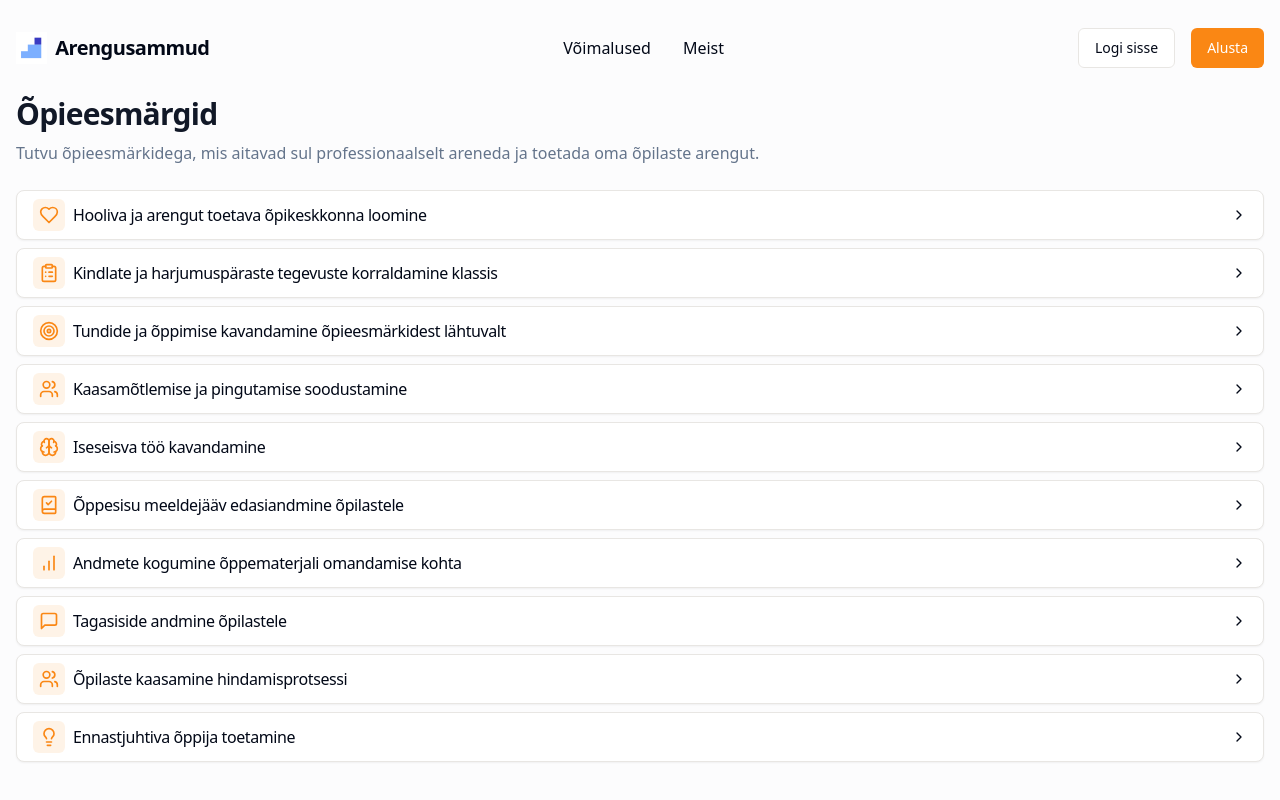
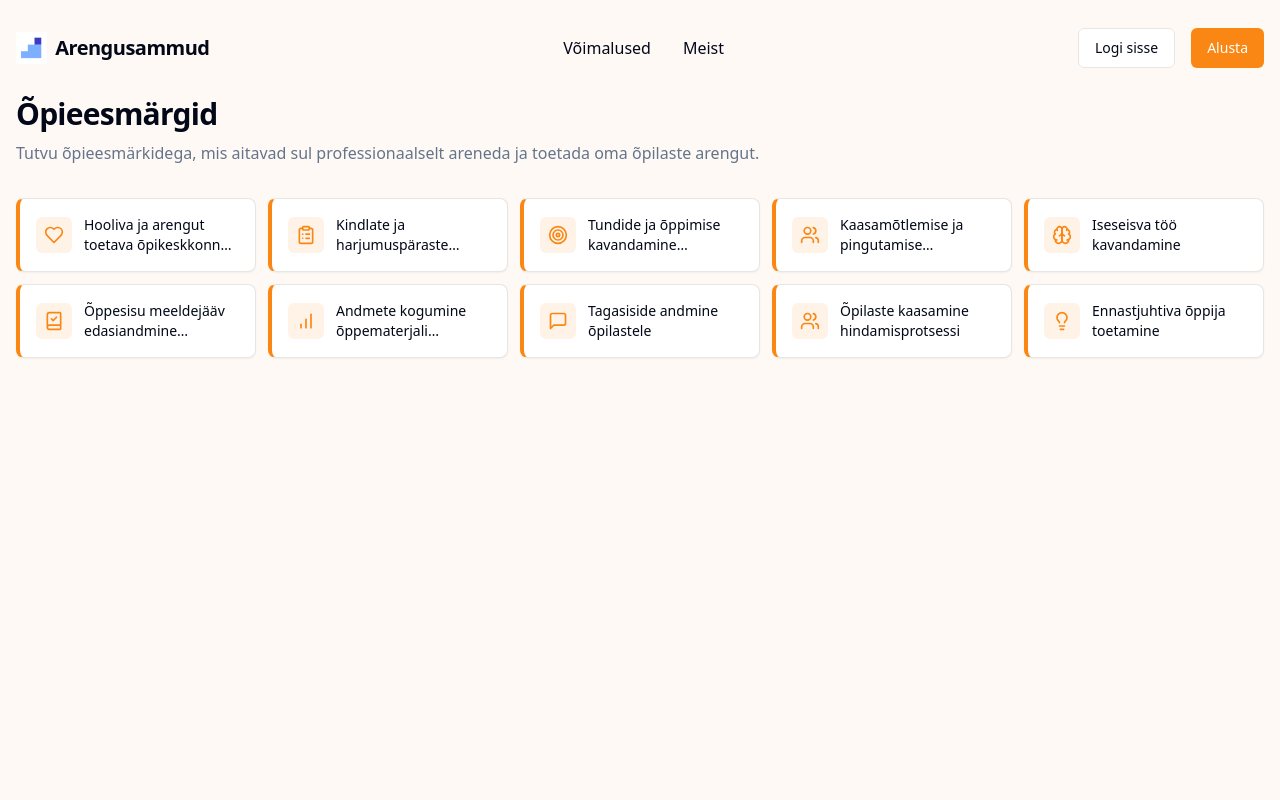
Before and after one commit to arturtaevere/arengusammud, a React (Vite) app: page /competences in a window 1280 px wide. Built offline with nearby package versions, Linux system fonts and the light colour scheme.

Commit message:
Redesign Sisu page
Redesigned the Sisu page to match the dashboard's layout, featuring competency icons and headings. Implemented navigation to a dedicated page for each competency, displaying its expanded content.

```diff
--- a/src/App.tsx
+++ b/src/App.tsx
@@ -1,3 +1,4 @@
+
 import { Toaster } from "@/components/ui/toaster";
 import { Toaster as Sonner } from "@/components/ui/sonner";
 import { TooltipProvider } from "@/components/ui/tooltip";
@@ -8,11 +9,11 @@ import NotFound from "./pages/NotFound";
 import Auth from "./pages/Auth";
 import Dashboard from "./pages/Dashboard";
 import Competences from "./pages/Competences";
+import CompetencyDetail from "./pages/CompetencyDetail";
 import ActionSteps from "./pages/ActionSteps";
 import ActionStepDetail from "./pages/ActionStepDetail";
 import Profile from "./pages/Profile";
 import Observations from "./pages/Observations";
-import Admin from "./pages/Admin";
 import VerifyEmail from "./pages/VerifyEmail";
 import StudyCircles from "./pages/StudyCircles";
 import StudyCircleSession from "./pages/StudyCircleSession";
@@ -34,10 +35,10 @@ const App = () => (
             <Route path="/verify-email" element={<VerifyEmail />} />
             <Route path="/dashboard" element={<Dashboard />} />
             <Route path="/competences" element={<Competences />} />
+            <Route path="/competency/:id" element={<CompetencyDetail />} />
             <Route path="/action-steps" element={<ActionSteps />} />
             <Route path="/action-steps/:stepId" element={<ActionStepDetail />} />
             <Route path="/profile" element={<Profile />} />
-            <Route path="/admin" element={<Admin />} />
             <Route path="/study-circles" element={<StudyCircles />} />
             <Route path="/study-circles/session/:sessionId" element={<StudyCircleSession />} />
             <Route path="/observations" element={<Observations />} />
--- a/src/pages/Competences.tsx
+++ b/src/pages/Competences.tsx
@@ -1,155 +1,44 @@
 
-import { useState, useEffect, useRef } from 'react';
-import { useSearchParams } from 'react-router-dom';
+import { useEffect } from 'react';
+import { Link } from 'react-router-dom';
 import Navbar from '@/components/Navbar';
-import CompetenceList from '@/components/competences/CompetenceList';
-import {
-  convertToCompetencesPageFormat,
-  convertActionStepsToCompetencesPageFormat
-} from '@/components/observation/competencyAdapter';
-import { actionSteps } from '@/data/actionStepsData';
-import { ActionStep } from '@/data/action-steps/types';
+import { Card, CardContent } from '@/components/ui/card';
+import { convertToCompetencesPageFormat } from '@/components/observation/competencyAdapter';
+import { getIconComponent } from '@/components/observation/competencyAdapter';
 
 export default function Competences() {
-  const [searchParams] = useSearchParams();
-  const categoryParam = searchParams.get("category");
-
-  const [expandedCategory, setExpandedCategory] = useState<string | null>(categoryParam);
-  const [expandedSteps, setExpandedSteps] = useState<Record<string, boolean>>({});
-  const [competencesWithCounts, setCompetencesWithCounts] = useState(convertToCompetencesPageFormat());
-  const [actionStepsData, setActionStepsData] = useState<ActionStep[]>([]);
-  const [isLoading, setIsLoading] = useState(true);
-  const [error, setError] = useState<string | null>(null);
-
-  // Create a ref to the category element we want to scroll to
-  const categoryRefs = useRef<Record<string, HTMLDivElement | null>>({});
-
-  // Debug logging to check data flow
-  console.log("Competences component rendering");
-  console.log("Action steps available:", actionSteps ? actionSteps.length : 0);
-
-  useEffect(() => {
-    console.log("Competences useEffect running");
-    try {
-      setIsLoading(true);
-
-      // Get action steps data first
-      const steps = convertActionStepsToCompetencesPageFormat();
-      console.log("Steps from converter:", steps?.length || 0);
-
-      if (!steps || steps.length === 0) {
-        console.warn("No action steps were loaded");
-      }
-
-      // Update state with steps
-      setActionStepsData(steps || []);
-
-      // Update competence counts based on actual action steps
-      const updatedCompetences = convertToCompetencesPageFormat().map(comp => {
-        const stepsCount = steps ? steps.filter(step => step && step.category === comp.id).length : 0;
-        console.log(`Competence ${comp.id} (${comp.title}) has ${stepsCount} steps`);
-        return {
-          ...comp,
-          count: stepsCount
-        };
-      });
-
-      setCompetencesWithCounts(updatedCompetences);
-      setIsLoading(false);
-    } catch (error) {
-      console.error("Error loading competences data:", error);
-      setError("Viga andmete laadimisel. Proovi lehte värskendada.");
-      setIsLoading(false);
-    }
-  }, []);
-
-  // Auto-expand the category from URL parameter
-  useEffect(() => {
-    if (categoryParam) {
-      setExpandedCategory(categoryParam);
-      // Also auto-expand the steps for this category
-      setExpandedSteps(prev => ({
-        ...prev,
-        [categoryParam]: true
-      }));
-
-      // Add a slight delay to ensure the DOM is fully rendered
-      setTimeout(() => {
-        if (categoryRefs.current[categoryParam]) {
-          // Scroll the category into view with offset
-          const yOffset = -80; // Add an offset to account for navbar and spacing
-          const element = categoryRefs.current[categoryParam];
-          const y = element.getBoundingClientRect().top + window.pageYOffset + yOffset;
-
-          window.scrollTo({
-            top: y,
-            behavior: 'smooth'
-          });
-
-          console.log(`Scrolling to category ${categoryParam} with offset`);
-        } else {
-          console.log(`Category ref for ${categoryParam} not found`);
-        }
-      }, 300);
-    }
-  }, [categoryParam, isLoading]);
-
-  const toggleCategory = (id: string) => {
-    setExpandedCategory(expandedCategory === id ? null : id);
-
-    // Log for debugging
-    console.log(`Toggling category ${id}`);
-    if (expandedCategory !== id) {
-      const categorySteps = actionStepsData?.filter(step => step && step.category === id) || [];
-      console.log(`Category ${id} has ${categorySteps.length} steps:`, categorySteps);
-    }
-  };
-
-  const toggleStepsExpansion = (id: string, e: React.MouseEvent) => {
-    e.preventDefault();
-    e.stopPropagation();
-    setExpandedSteps(prev => ({
-      ...prev,
-      [id]: !prev[id]
-    }));
-  };
+  const competences = convertToCompetencesPageFormat();
 
   return (
-    <div className="min-h-screen bg-gray-50/50">
+    <div className="min-h-screen bg-orange-light/10">
       <Navbar />
 
-      {/* Added pt-24 (padding-top) to ensure content is below the fixed navbar */}
-      <main className="container mx-auto px-4 py-8 pt-24">
-        <div className="mb-6">
-          <h1 className="text-3xl font-bold text-gray-900">Õpieesmärgid</h1>
-          <p className="text-muted-foreground mt-2">
+      <main className="container mx-auto px-4 py-24">
+        <div className="mb-8">
+          <h1 className="text-3xl font-bold mb-2">Õpieesmärgid</h1>
+          <p className="text-muted-foreground">
             Tutvu õpieesmärkidega, mis aitavad sul professionaalselt areneda ja toetada oma õpilaste arengut.
           </p>
         </div>
 
-        {isLoading && (
-          <div className="text-center py-6">
-            <p>Laadin andmeid...</p>
-          </div>
-        )}
-
-        {error && (
-          <div className="p-3 bg-red-50 text-red-700 rounded-md">
-            {error}
-          </div>
-        )}
-
-        {!isLoading && !error && (
-          <CompetenceList
-            competences={competencesWithCounts}
-            actionSteps={actionStepsData}
-            expandedCategory={expandedCategory}
-            expandedSteps={expandedSteps}
-            onToggleCategory={toggleCategory}
-            onToggleStepsExpansion={toggleStepsExpansion}
-            categoryRefs={categoryRefs}
-          />
-        )}
+        <div className="grid grid-cols-1 md:grid-cols-2 lg:grid-cols-3 xl:grid-cols-5 gap-3">
+          {competences.map((competence) => (
+            <Link
+              key={competence.id}
+              to={`/competency/${competence.id}`}
+              aria-label={`Vaata kompetentsi: ${competence.title}`}
+            >
+              <Card className="h-full hover:shadow-md transition-all border-l-4 border-l-primary">
+                <CardContent className="p-4 flex items-center">
+                  <div className="mr-3 bg-primary/10 p-2 rounded-md">
+                    {competence.icon}
+                  </div>
+                  <p className="font-medium text-sm line-clamp-2">{competence.title}</p>
+                </CardContent>
+              </Card>
+            </Link>
+          ))}
+        </div>
       </main>
     </div>
   );
--- /dev/null
+++ b/src/pages/CompetencyDetail.tsx
@@ -0,0 +1,108 @@
+
+import { useState, useEffect } from 'react';
+import { useParams, Link } from 'react-router-dom';
+import Navbar from '@/components/Navbar';
+import { Button } from '@/components/ui/button';
+import { Card } from '@/components/ui/card';
+import { ArrowLeft } from 'lucide-react';
+import { convertToCompetencesPageFormat, convertActionStepsToCompetencesPageFormat } from '@/components/observation/competencyAdapter';
+import { getCompetencyDescription } from '@/components/observation/competencyAdapter';
+import ActionStepItem from '@/components/competences/ActionStepItem';
+
+export default function CompetencyDetail() {
+  const { id } = useParams<{ id: string }>();
+  const [competency, setCompetency] = useState<any>(null);
+  const [actionSteps, setActionSteps] = useState<any[]>([]);
+  const [loading, setLoading] = useState(true);
+
+  useEffect(() => {
+    if (id) {
+      // Get all competencies and find the current one
+      const allCompetencies = convertToCompetencesPageFormat();
+      const currentCompetency = allCompetencies.find(comp => comp.id === id);
+
+      // Get all action steps and filter for this competency
+      const allSteps = convertActionStepsToCompetencesPageFormat();
+      const competencySteps = allSteps.filter(step => step && step.category === id);
+
+      setCompetency(currentCompetency);
+      setActionSteps(competencySteps);
+      setLoading(false);
+    }
+  }, [id]);
+
+  if (loading) {
+    return (
+      <div className="min-h-screen bg-orange-light/10">
+        <Navbar />
+        <main className="container mx-auto px-4 py-24">
+          <p>Laadin andmeid...</p>
+        </main>
+      </div>
+    );
+  }
+
+  if (!competency) {
+    return (
+      <div className="min-h-screen bg-orange-light/10">
+        <Navbar />
+        <main className="container mx-auto px-4 py-24">
+          <p>Kompetentsi ei leitud</p>
+          <Link to="/competences">
+            <Button variant="outline" className="mt-4">
+              <ArrowLeft className="h-4 w-4 mr-2" />
+              Tagasi kompetentside juurde
+            </Button>
+          </Link>
+        </main>
+      </div>
+    );
+  }
+
+  return (
+    <div className="min-h-screen bg-orange-light/10">
+      <Navbar />
+
+      <main className="container mx-auto px-4 py-24">
+        <Link to="/competences" className="inline-block mb-6">
+          <Button variant="ghost" className="flex items-center">
+            <ArrowLeft className="h-4 w-4 mr-2" />
+            Tagasi kompetentside juurde
+          </Button>
+        </Link>
+
+        <div className="mb-8">
+          <div className="flex items-center gap-3 mb-3">
+            <div className="bg-primary/10 p-2.5 rounded-md">
+              {competency.icon}
+            </div>
+            <h1 className="text-3xl font-bold">{competency.title}</h1>
+          </div>
+
+          <p className="text-muted-foreground">
+            {getCompetencyDescription(`comp${competency.id}`)}
+          </p>
+        </div>
+
+        <h2 className="text-xl font-semibold mb-4">Arengusammud</h2>
+
+        {actionSteps.length === 0 ? (
+          <Card className="p-6 text-center bg-slate-50">
+            <p>Selle kompetentsi jaoks pole veel arengusamme lisatud.</p>
+          </Card>
+        ) : (
+          <div className="space-y-3">
+            {actionSteps.map(step => (
+              <ActionStepItem
+                key={step.id}
+                id={step.id}
+                title={step.title}
+                description={step.description}
+              />
+            ))}
+          </div>
+        )}
+      </main>
+    </div>
+  );
+}
```
